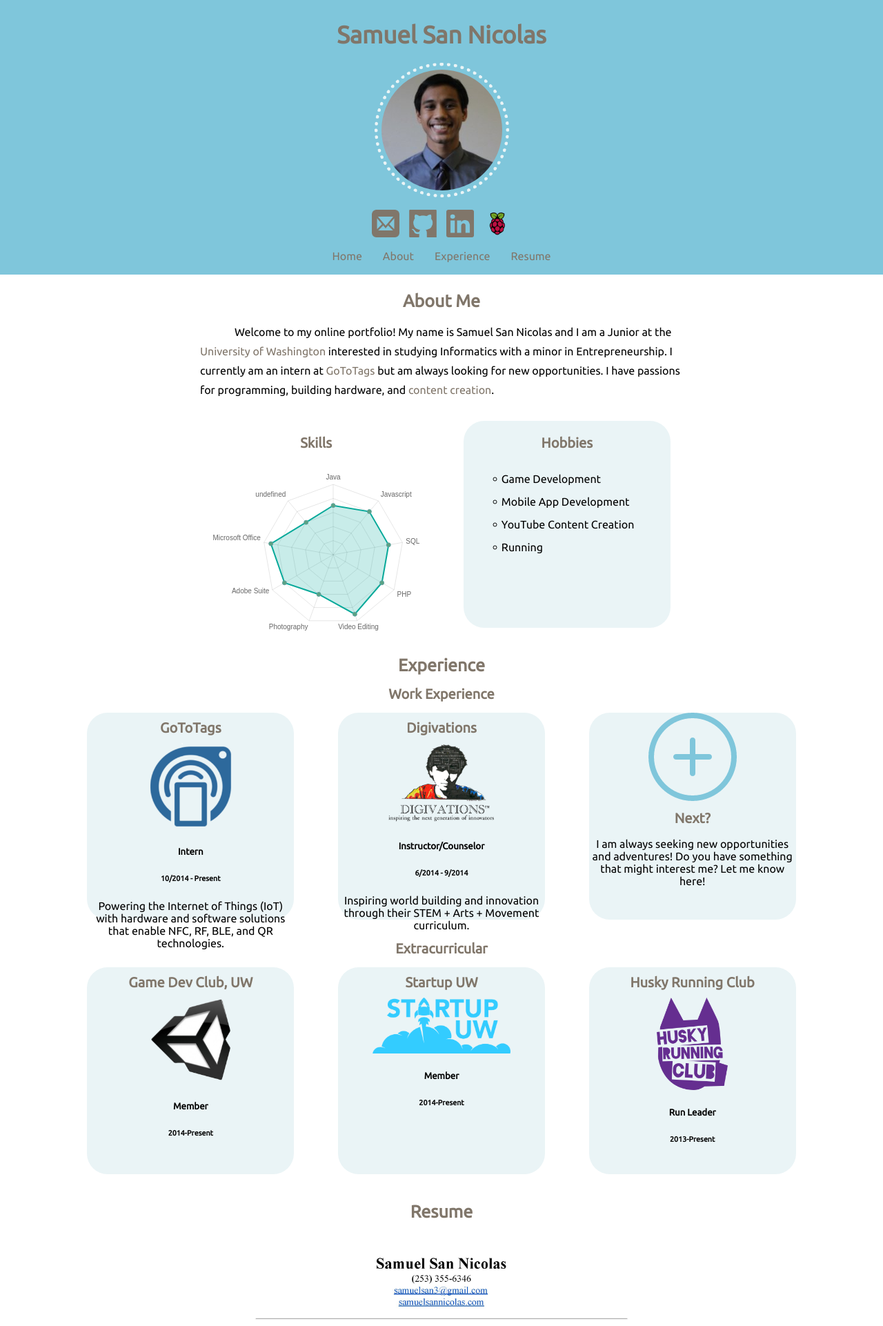
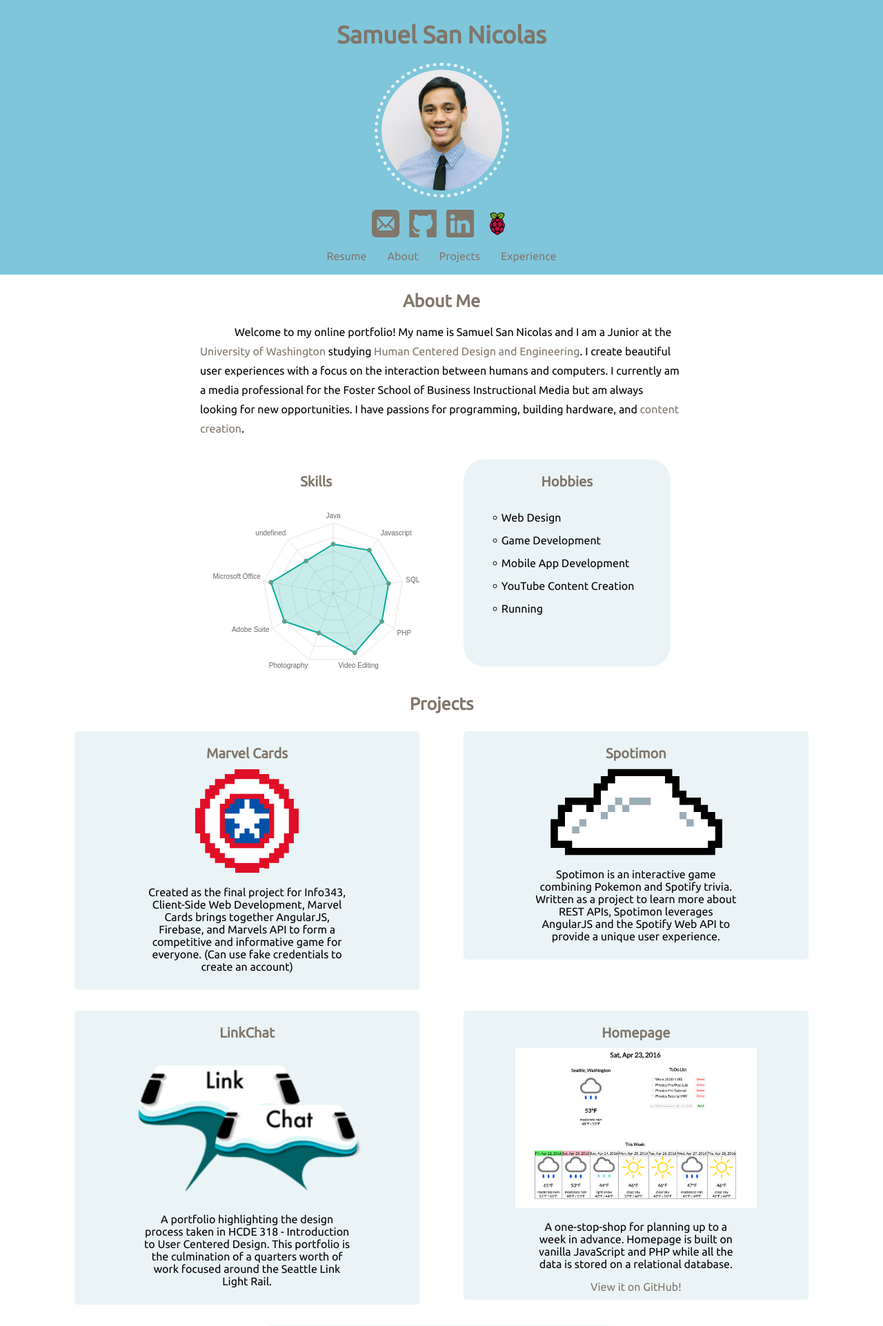
Before and after one commit to sjsn/Online-Portfolio, a PHP site: page / in a window 1280 px wide. Shown: the top 1922 px of the page at 69% size. Run offline with PHP 8.4, Linux system fonts and the light colour scheme; some libraries are stand-ins or nearby versions.

Commit message:
Add Info projects

```diff
--- a/index.css
+++ b/index.css
@@ -385,3 +385,11 @@ h4 {
 	margin: auto;
 	padding: 15px 15px;
 }
+
+#shield-img {
+	width: 30%;
+}
+
+#cloud-img {
+	width: 50%;
+}
--- a/index.html
+++ b/index.html
@@ -75,6 +75,28 @@
 </section>
 <section id="projects">
 	<h3>Projects</h3>
+		<div class="proj">
+			<a href="http://students.washington.edu/sjsn/info343/marvelcards/app/#/">
+				<h4>Marvel Cards</h4>
+				<img src="./images/shield.png" class="projimg" id="shield-img"/>
+			</a>
+			<p>
+				Created as the final project for Info343, Client-Side Web Development, Marvel Cards
+				brings together AngularJS, Firebase, and Marvels API to form a competitive and
+				informative game for everyone. (Can use fake credentials to create an account)
+			</p>
+		</div>
+		<div class="proj">
+			<a href="http://students.washington.edu/sjsn/info343/challenges/angular/app/#/home">
+				<h4>Spotimon</h4>
+				<img src="./images/cloud.png" class="projimg" id="cloud-img"/>
+			</a>
+			<p>
+				Spotimon is an interactive game combining Pokemon and Spotify trivia. Written as a
+				project to learn more about REST APIs, Spotimon leverages AngularJS and the Spotify
+				Web API to provide a unique user experience.
+			</p>
+		</div>
 		<div class="proj">
 			<a href="http://linkchat.weebly.com/">
 				<h4>LinkChat</h4>
--- a/index.php
+++ /dev/null
@@ -1,167 +0,0 @@
-<!DOCTYPE html>
-<head>
-	<meta charset="utf-8">
-	<meta name="viewport" content="width=device-width, initial-scale=1.0">
-	<link rel="shortcut icon" href="http://students.washington.edu/sjsn/onlineportfolio/images/favicon.ico">
-	<title>Samuel San Nicolas</title>
-	<script src="http://ajax.aspnetcdn.com/ajax/jQuery/jquery-1.11.3.min.js"></script>
- 	<script src="Chart.js"></script>
-	<link rel="stylesheet" type="text/css" href="index.css" />
-	<!-- Font -->
-	<link href='https://fonts.googleapis.com/css?family=Ubuntu' rel='stylesheet' type='text/css'>
-</head>
-
-<body>
-<section id="header">
-	<h1>Samuel San Nicolas</h1>
-	<img src="images/sam_san_nicolas.jpg" alt="Samuel San Nicolas" height="175px" width="175px">
-	<div class="contact">
-		<a href="mailto:samuelsan3@gmail.com" target="_top">
-			<img src="images/email.png" alt="email" height="40px" width="40px" id="nav">
-		</a>
-		<a href="https://github.com/sjsn">
-			<img src="images/github.png" alt="email" height="40px" width="40px" id="nav">
-		</a>
-		<a href="https://www.linkedin.com/pub/samuel-san-nicolas/a6/190/bb4">
-			<img src="images/linkedin.png" alt="email" height="40px" width="40px" id="nav">
-		</a>
-		<a id="hideText">
-			<img src="images/Raspi.png" alt="raspberry pi" height="40px" width="40px" id="nav">
-				<span id="showText">This website is hosted on a Raspberry Pi!</span>
-		</a>
-	</div>
-	<div class="menu">
-		<ul>
-			<li><a href="#header">Home</a></li>
-			<li><a href="#about">About</a></li>
-			<li><a href="#experience">Experience</a></li>
-			<li><a href="#resume">Resume</a></li>
-		</ul>
-	</div>
-</section>
-<section id="about">
-	<div id="bio">
-		<h3>About Me</h3>
-		<p> Welcome to my online portfolio! My name is Samuel San Nicolas and I am a Junior at the <a href="http://www.washington.edu/"> University of Washington </a>
-			interested in studying Informatics with a minor in Entrepreneurship. I currently am an intern
-			at <a href="http://www.gototags.com">GoToTags</a> but am always looking for new opportunities.
-			I have passions for programming, building hardware, and <a href="http://youtube.com/CollegeDropoutsGaming">
-			content creation</a>.
-	</div>
-	<div id="interests">
-		<div id="skills">
-			<h4>Skills</h4>
-			<canvas id="skillsChart" width="300px" height="300px"></canvas>
-			<script type="text/javascript" src="index.js"></script>
-		</div>
-		<div id="hobbies">
-			<h4>Hobbies</h4>
-			<ul>
-				<li>Game Development</li>
-				<li>Mobile App Development</li>
-				<li>YouTube Content Creation</li>
-				<li>Running</li>
-			</ul>
-		</div>
-	</div>
-</section>
-<section id="experience">
-	<h3>Experience</h3>
-	<div id="workExperience">
-		<h4>Work Experience</h4>
-		<div class="job">
-			<div id="content">
-				<h4><a href="https://www.gototags.com">GoToTags</a></h4>
-				<a href="https://www.gototags.com/">
-					<img src="images/gototags-logo.png" alt="GoToTags Logo" height="125px" width="125px">
-				</a>
-				<h5>Intern</h5>
-				<h6>10/2014 - Present</h6>
-				<p>Powering the Internet of Things (IoT) with hardware and software solutions that enable NFC, RF, BLE, and QR technologies.</p>
-			</div>
-		</div>
-		<div class="job">
-			<div id="content">
-				<h4><a href="http://www.digivations.com/">Digivations</a></h4>
-				<a href="http://www.digivations.com/">
-					<img src="images/digivations_logo.png" alt="Digivations Logo" height="117px" width="172px">
-				</a>
-				<h5>Instructor/Counselor</h5>
-				<h6>6/2014 - 9/2014</h6>
-				<p>Inspiring world building and innovation through their STEM + Arts + Movement curriculum.</p>
-			</div>
-		</div>
-		<div class="job">
-			<div id="content">
-				<a href="mailto:samuelsan3@gmail.com" target="_top">
-					<img src="images/plus.png" height="128px" width="128px">
-				</a>
-				<h4 id="next"><a href="mailto:samuelsan3@gmail.com" target="_top">Next?</a></h4>
-				<p>I am always seeking new opportunities and adventures! Do you have something that might interest me? Let me know here!</p>
-			</div>
-		</div>
-	</div>
-	<div id="extracurricular">
-		<h4>Extracurricular</h4>
-		<div class="job">
-			<div id="content">
-				<h4><a href="http://gamedev.cs.washington.edu/">Game Dev Club, UW</a></h4>
-				<a href="http://gamedev.cs.washington.edu/">
-					<img src="images/Unity_Logo.png" alt="unity" width="125px" height="125px">
-				</a>
-				<h5>Member</h5>
-				<h6>2014-Present</h6>
-			</div>
-		</div>
-		<div class="job">
-			<div id="content">
-				<h4><a href="http://startupuw.com/">Startup UW</a></h4>
-				<a href="http://startupuw.com/">
-					<img src="images/suw_logo.png" alt="suw" width="200px" height="81px">
-				</a>
-				<h5>Member</h5>
-				<h6>2014-Present</h6>
-			</div>
-		</div>
-		<div class="job">
-			<div id="content">
-				<h4><a href="http://students.washington.edu/uwrunner/">Husky Running Club</a></h4>
-				<a href="http://students.washington.edu/uwrunner/">
-					<img src="images/hrc_logo.png" alt="hrc" width="103px" height="134px">
-				</a>
-				<h5>Run Leader</h5>
-				<h6>2013-Present</h6>
-			</div>
-		</div>
-	</div>
-</section>
-<section id="resume">
-	<h3>Resume</h3>
-	<div id="imgHolder">
-		<a href="images/Sam_San_Nicolas_Resume.pdf" type="_parent">
-			<img src="images/Sam_San_Nicolas_Resume.jpg" height="75%" width="80%">
-		</a>
-	</div>
-</section>
-<section  id="footer">
-	<div class="copyright">
-		<p>Created by <span id="signature">Samuel San Nicolas</span></p>
-	</div>
-	<div class="botContact">
-		<a href="mailto:samuelsan3@gmail.com" target="_top">
-			<img src="images/email.png" alt="email" height="40px" width="40px" id="nav">
-		</a>
-		<a href="https://github.com/sjsn">
-			<img src="images/github.png" alt="email" height="40px" width="40px" id="nav">
-		</a>
-		<a href="https://www.linkedin.com/pub/samuel-san-nicolas/a6/190/bb4">
-			<img src="images/linkedin.png" alt="email" height="40px" width="40px" id="nav">
-		</a>
-		<a id="hideText">
-			<img src="images/Raspi.png" alt="raspberry pi" height="40px" width="40px" id="nav">
-				<span id="showText">This website is hosted on a Raspberry Pi!</span>
-		</a>
-	</div>
-</section>
-</body>
-</html>
```
Also changed, not shown: images/cloud.png (added), images/shield.png (added), 2 other files.
